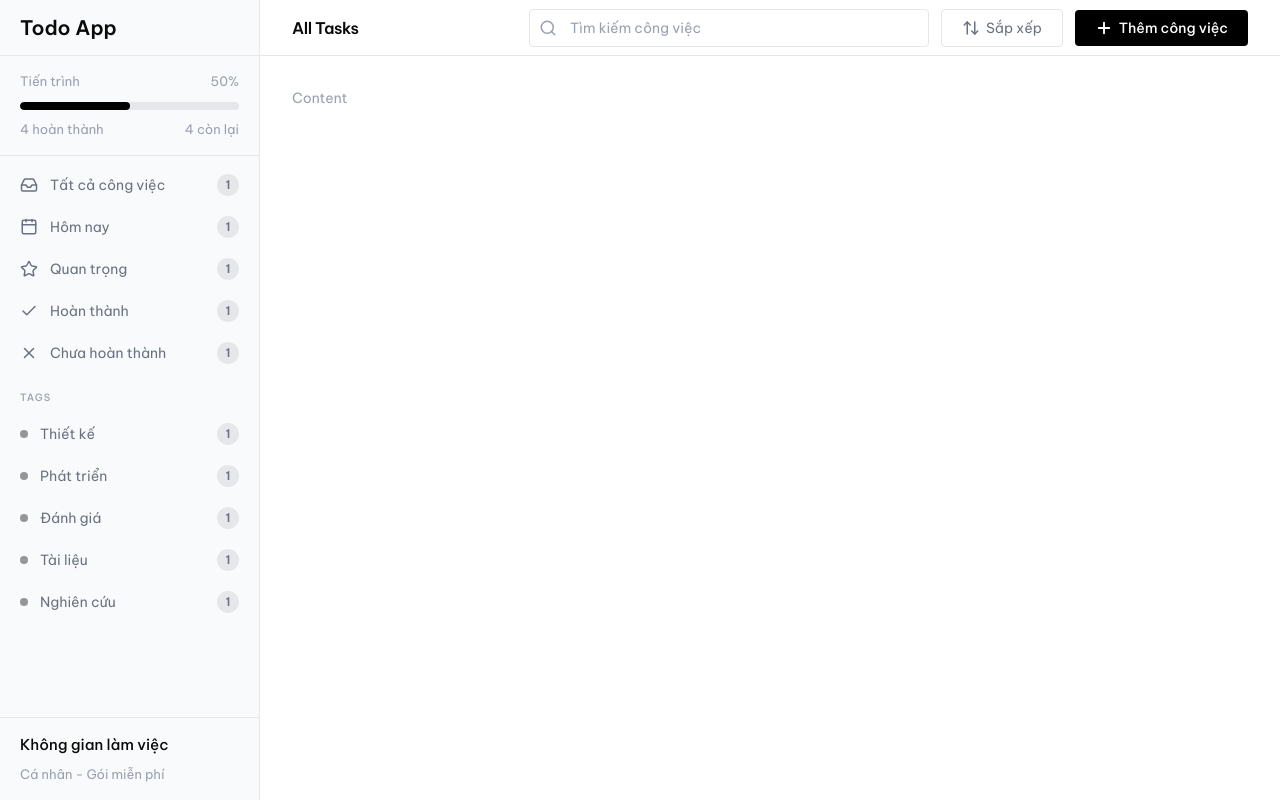
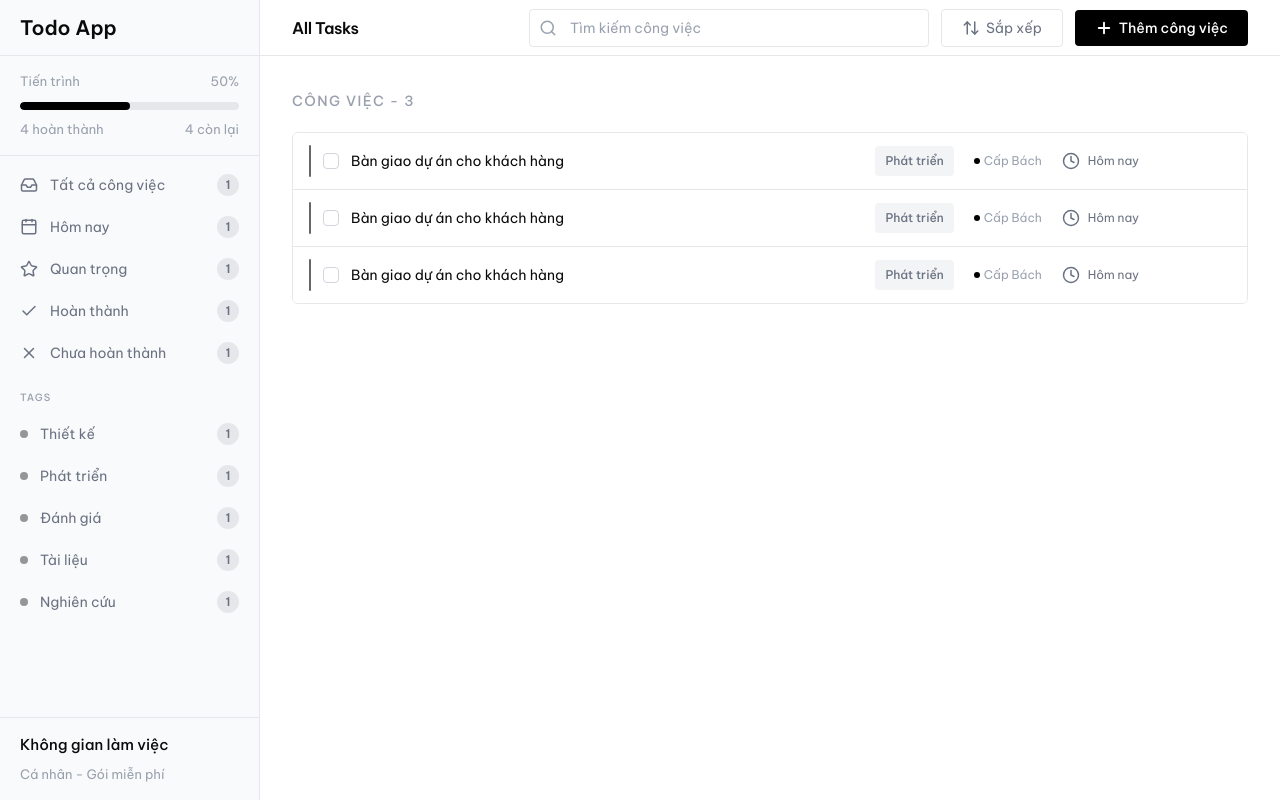
Before and after one commit to maitatduydev/todo-app, a React (Vite) app in the folder frontend/: page / in a window 1280 px wide. Built offline with nearby package versions, Linux system fonts and the light colour scheme.

Commit message:
feat: add Content component with header and task list, update App component to include Content

```diff
--- a/frontend/src/App.tsx
+++ b/frontend/src/App.tsx
@@ -1,3 +1,4 @@
+import Content from "./components/Content/Content";
 import Header from "./components/Header/Header";
 import Sidebar from "./components/Sidebar/Sidebar";
 
@@ -14,7 +15,7 @@ export default function App() {
 
                 {/* Content */}
                 <main className="flex-1 px-8 py-8">
-                    <p className="text-sm text-gray-400">Content</p>
+                    <Content />
                 </main>
             </div>
         </div>
--- /dev/null
+++ b/frontend/src/components/Content/Content.tsx
@@ -0,0 +1,11 @@
+import ContentHeader from "./ContentHeader";
+import TaskList from "./TaskList";
+
+export default function Content() {
+    return (
+        <>
+            <ContentHeader />
+            <TaskList />
+        </>
+    );
+}
--- /dev/null
+++ b/frontend/src/components/Content/ContentHeader.tsx
@@ -0,0 +1,11 @@
+export default function ContentHeader() {
+    return (
+        <>
+            <div className="mb-5">
+                <span className="text-[14px] font-medium text-gray-400 tracking-widest uppercase">
+                    Công việc - 3
+                </span>
+            </div>
+        </>
+    );
+}
--- /dev/null
+++ b/frontend/src/components/Content/TaskItem.tsx
@@ -0,0 +1,37 @@
+import { AlignLeft, Clock, MoreHorizontal, Star } from "lucide-react";
+
+export default function TaskItem() {
+    return (
+        <div className="group flex items-center gap-3 px-4 py-3 bg-white hover:bg-gray-50 transition-colors">
+            <div className="w-0.5 h-8 rounded-full bg-black shrink-0 opacity-60" />
+            <button className="shrink-0 size-4 rounded border-[1.5px] border-gray-300 hover:border-black transition-colors" />
+            <span className="text-sm flex-1">Bàn giao dự án cho khách hàng</span>
+            <div className="flex items-center gap-5 shrink-0">
+                <span className="text-[12px] px-2.5 py-1.5 rounded font-medium bg-gray-100 text-gray-500">
+                    Phát triển
+                </span>
+
+                <span className="flex items-center gap-1 text-[12px] text-gray-400">
+                    <span className="size-1.5 rounded-full bg-black inline-block" />
+                    Cấp Bách
+                </span>
+
+                <span className="text-[12px] text-gray-500 flex items-center gap-2">
+                    <Clock size={18} /> Hôm nay
+                </span>
+            </div>
+
+            <div className="flex items-center gap-1 shrink-0 opacity-0 group-hover:opacity-100 transition-opacity">
+                <button className="size-6 flex items-center justify-center rounded text-gray-400 hover:text-black hover:bg-gray-100 transition-colors">
+                    <Star size={15} />
+                </button>
+                <button className="size-6 flex items-center justify-center rounded text-gray-400 hover:text-black hover:bg-gray-100 transition-colors">
+                    <AlignLeft size={15} />
+                </button>
+                <button className="size-6 flex items-center justify-center rounded text-gray-400 hover:text-black hover:bg-gray-100 transition-colors">
+                    <MoreHorizontal size={15} />
+                </button>
+            </div>
+        </div>
+    );
+}
--- /dev/null
+++ b/frontend/src/components/Content/TaskList.tsx
@@ -0,0 +1,13 @@
+import TaskItem from "./TaskItem";
+
+export default function TaskList() {
+    return (
+        <>
+            <div className="border border-gray-200 rounded-md overflow-hidden divide-y divide-gray-200">
+                <TaskItem />
+                <TaskItem />
+                <TaskItem />
+            </div>
+        </>
+    );
+}
```
